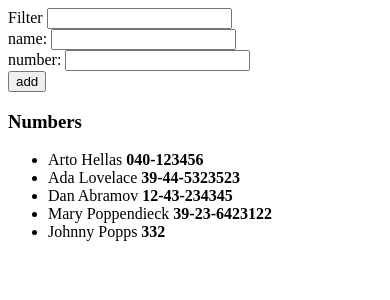
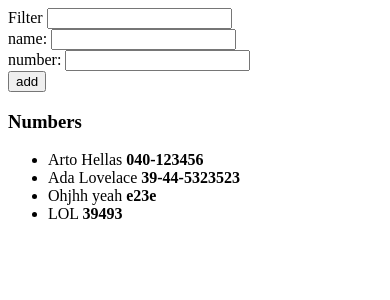
Before and after one commit to Peterk1995/fullstackopencourse, a React (Vite) app: page / in a window 390 px wide. Shown: the top 300 px of the page. Built offline with nearby package versions, Linux system fonts and the light colour scheme; data requests are answered from the project's data file.

Commit message:
2.13 the PhoneBook step8

```diff
--- a/db.json
+++ b/db.json
@@ -11,19 +11,14 @@
       "id": 2
     },
     {
-      "name": "Dan Abramov",
-      "number": "12-43-234345",
-      "id": 3
+      "name": "Ohjhh yeah",
+      "number": "e23e",
+      "id": 11
     },
     {
-      "name": "Mary Poppendieck",
-      "number": "39-23-6423122",
-      "id": 4
-    },
-    {
-      "name": "Johnny Popps",
-      "number": "332",
-      "id": 5
+      "name": "LOL",
+      "number": "39493",
+      "id": 12
     }
   ]
 }
--- a/src/App.jsx
+++ b/src/App.jsx
@@ -3,6 +3,7 @@ import Filter from './components/Filter';
 import PersonForm from './components/PersonForm'
 import Persons from './components/Persons'
 import axios from 'axios'
+import phonebookservices from './services/phonebookservices';
 
 const App = () => {
   const [persons, setPersons] = useState([])
@@ -10,17 +11,13 @@ const App = () => {
   const [newNumber, setNewNumber] = useState('')
   const [searchTerm, setSearchTerm] = useState('');
 
-  const hook = () => {
-    console.log('effect')
-    axios
-      .get('http://localhost:3001/persons')
+  useEffect(() =>  {
+    phonebookservices
+      .getAll()
       .then(response => {
-      console.log('promise fulfilled')
-      setPersons(response.data)
+        setPersons(response.data)
       })
-  }
-
-  useEffect(hook, [])
+  }, [])
 
 
 
@@ -41,12 +38,13 @@ const App = () => {
     }
 
 
-  axios .post('http://localhost:3001/persons', personObject)
-        .then(response => {
-          setPersons(persons.concat(response.data))
-          setNewName('')
-          setNewNumber('')
-        })
+  phonebookservices
+    .create(personObject)
+    .then(response => {
+      setPersons(persons.concat(response.data))
+      setNewNumber('')
+      setNewName('')
+    })
   }
 }
 
--- /dev/null
+++ b/src/services/phonebookservices.js
@@ -0,0 +1,16 @@
+import axios from 'axios'
+const baseUrl = 'http://localhost:3001/persons'
+
+const getAll = () => {
+    return axios.get(baseUrl)
+  }
+
+const create = newObject => {
+    return axios.post(baseUrl, newObject)
+}
+
+
+export default {
+    getAll,
+    create
+}
```
